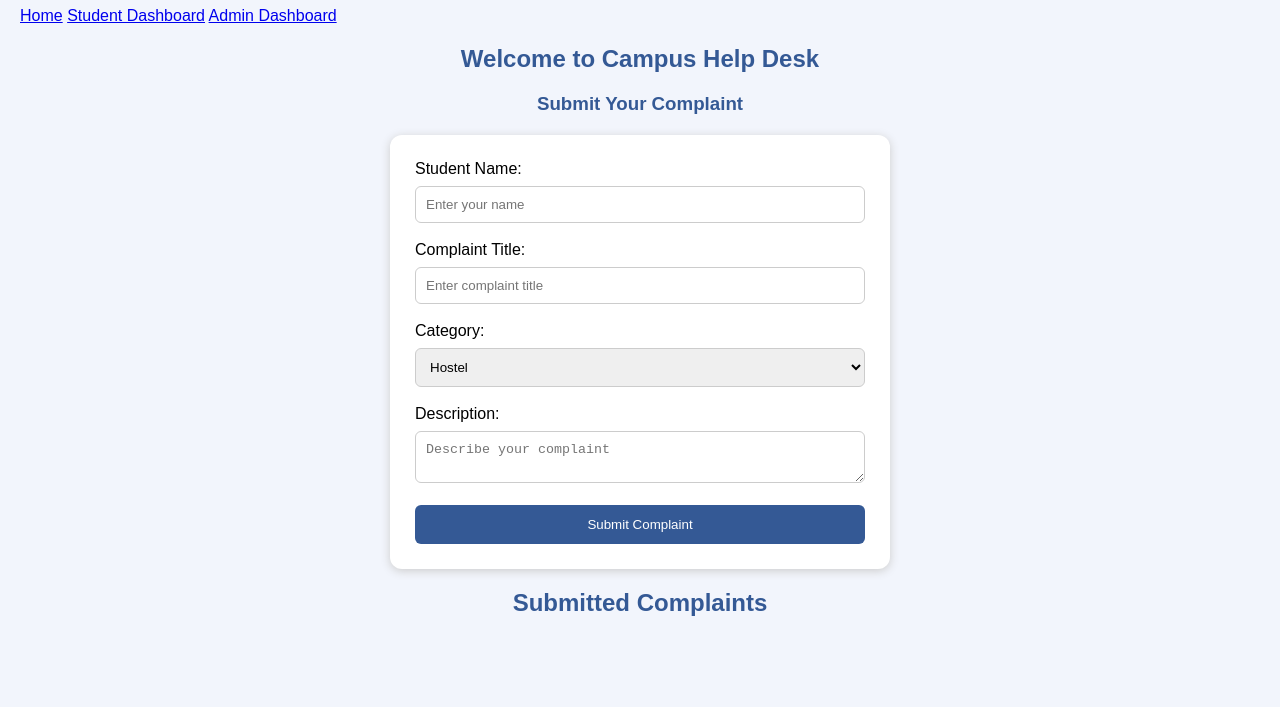
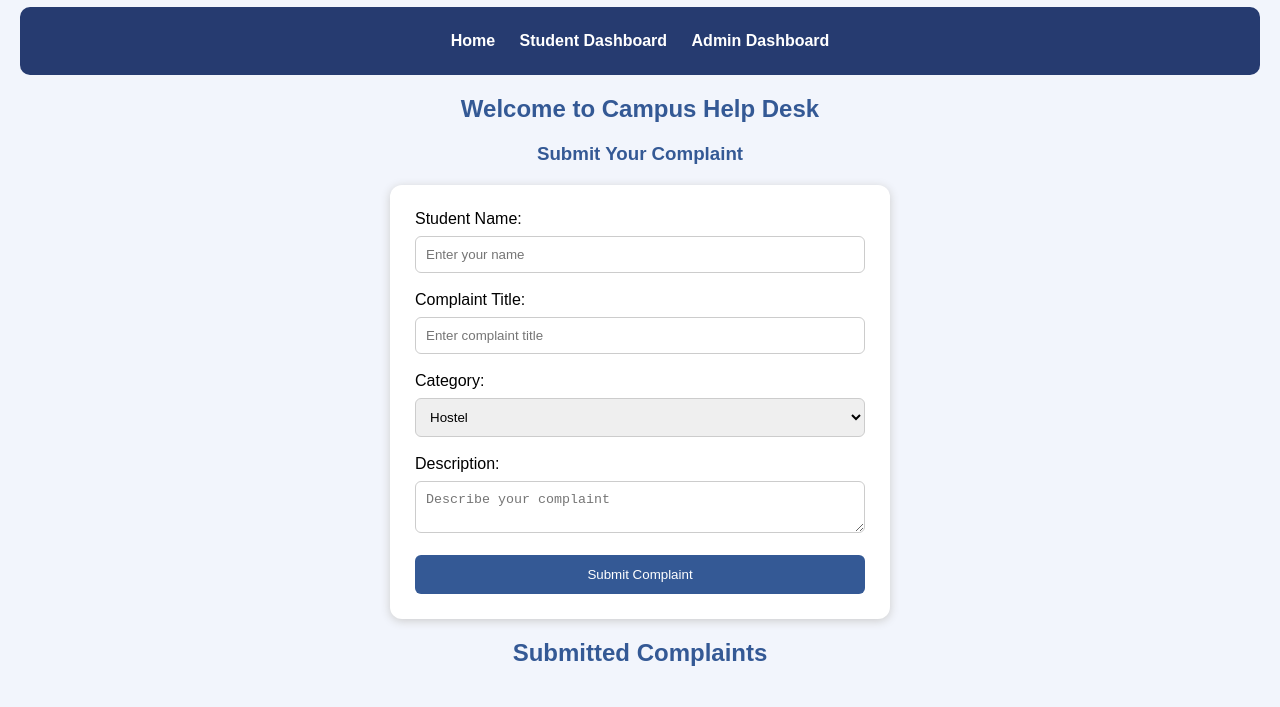
Before and after one commit to spoorthispoorthi88845-ctrl/Complaint-Management, a plain HTML site: page index.html in a window 1280 px wide. Shown: the part 93-800 px from the top of the page. Drawn offline with Linux system fonts and the light colour scheme.

Commit message:
Update style.css

```diff
--- a/style.css
+++ b/style.css
@@ -81,3 +81,25 @@ button:hover {
     border: 1px solid #345995;
     margin-top: 10px;
 }
+
+/* Navigation Menu */
+
+nav {
+    text-align: center;
+    background-color: #263b70;
+    padding: 15px;
+    border-radius: 10px;
+    margin: 20px auto;
+}
+
+nav a {
+    color: white;
+    text-decoration: none;
+    margin: 10px;
+    font-weight: bold;
+    display: inline-block;
+}
+
+nav a:hover {
+    color: #ffd166;
+}
```
